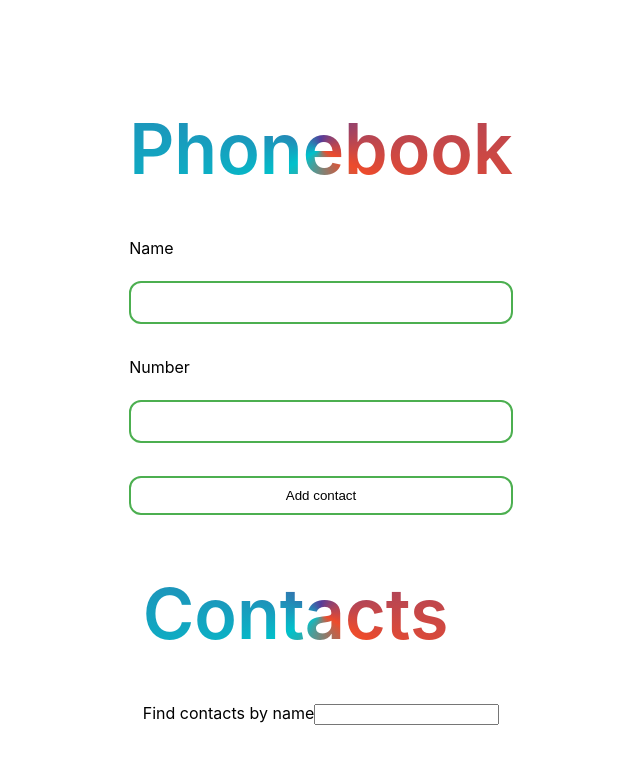
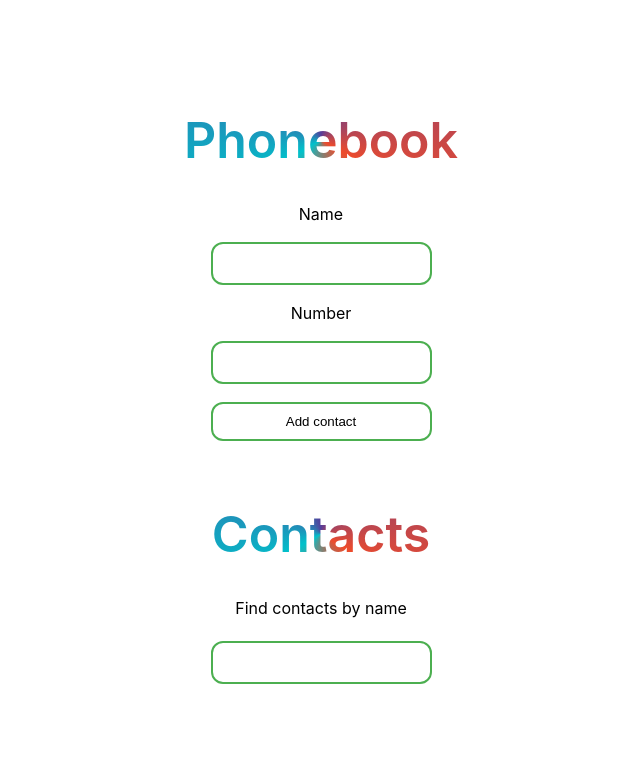
Before and after one commit to IrynkaKol/goit-react-hw-02-phonebook, a React (Create React App) app: page / in a window 1280 px wide. Shown: the top 764 px of the page, without its empty margins (319-959 px from the left). Built offline with nearby package versions, Linux system fonts and the light colour scheme.

Commit message:
add styled for filter

```diff
--- a/src/components/ContactForm/ContactForm.styled.jsx
+++ b/src/components/ContactForm/ContactForm.styled.jsx
@@ -3,12 +3,14 @@ import styled from '@emotion/styled';
 export const Form = styled.form`
   display: flex;
   flex-direction: column;
-  gap: 25px;
+  gap: 10px;
 `;
 export const Label = styled.label`
   display: flex;
   flex-direction: column;
-  gap: 15px;
+  gap: 10px;
+  justify-content: center;
+align-items: center;
 `;
 export const Input = styled.input`
   width: 100%;
@@ -21,6 +23,7 @@ export const Input = styled.input`
 
   border-radius: 12px;
   &:hover, &:focus {
+    outline:none;
     background-color: #008CBA;
     color: white;
     box-shadow: 0 12px 16px 0 rgba(0, 0, 0, 0.24),
--- a/src/components/Filter/Filter.jsx
+++ b/src/components/Filter/Filter.jsx
@@ -1,11 +1,12 @@
 import React from 'react';
 import PropTypes from 'prop-types';
+import {Label, Input} from './Filter.styled'
 
 const Filter = ({ value, onChange }) => (
-  <label>
+  <Label>
     Find contacts by name
-    <input type="text" value={value} onChange={onChange}></input>
-  </label>
+    <Input type="text" value={value} onChange={onChange}></Input>
+  </Label>
 );
 
 export default Filter;
--- a/src/components/Filter/Filter.styled.jsx
+++ b/src/components/Filter/Filter.styled.jsx
@@ -1 +1,28 @@
 import styled from '@emotion/styled';
+
+export const Label = styled.label`
+  display: flex;
+  flex-direction: column;
+  gap: 15px;
+  justify-content: center;
+  align-items: center;
+`;
+export const Input = styled.input`
+  width: 100%;
+  padding: 12px 20px;
+  margin: 8px 0;
+  box-sizing: border-box;
+  background-color: white;
+  color: black;
+  border: 2px solid #4caf50;
+  border-radius: 12px;
+
+  &:hover,
+  &:focus {
+    outline: none;
+    background-color: #008cba;
+    color: white;
+    box-shadow: 0 12px 16px 0 rgba(0, 0, 0, 0.24),
+      0 17px 50px 0 rgba(0, 0, 0, 0.19);
+  }
+`;
--- a/src/components/Section/Section.styled.jsx
+++ b/src/components/Section/Section.styled.jsx
@@ -1,11 +1,16 @@
 import styled from '@emotion/styled';
 
 export const Container = styled.div`
-  padding: 10 px;
+  display: flex;
+  flex-direction: column;
+  justify-content: center;
+align-items: center;
+  padding: 10px;
 `;
 export const Title = styled.h1`
-  font-size: 70px;
+  font-size: 50px;
   font-weight: 600;
+
   background-image: conic-gradient(#553c9a, #ee4b2b, #00c2cb, #553c9a);
   color: transparent;
   background-clip: text;
```
Also changed, not shown: src/components/ContactList/ContactList.styled.jsx (line endings or trailing spaces).
